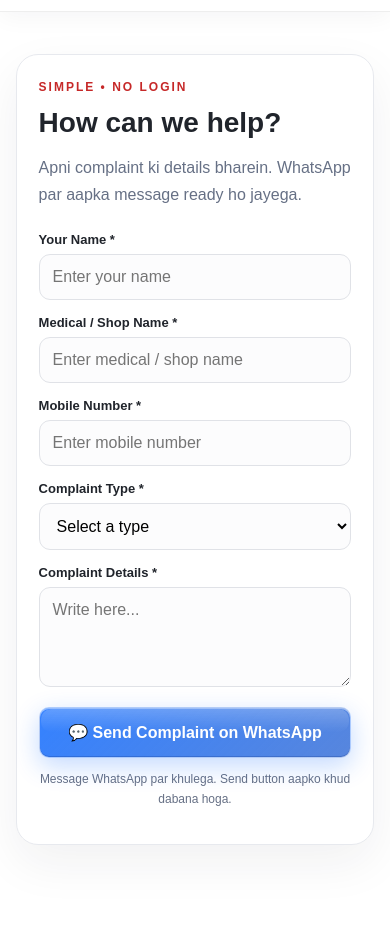
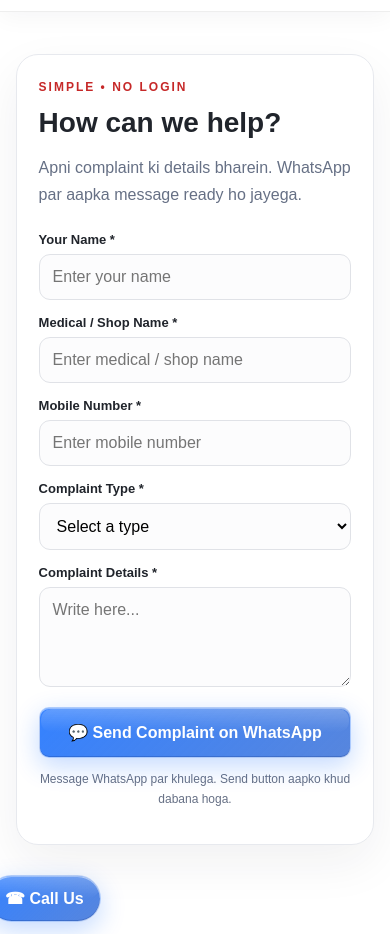
Before and after one commit to Abhishek-3002/CMADD2, a website: page complaint.html in a window 390 px wide. Shown: the part 60-994 px from the top of the page. Before the commit the page ends 947 px from the top, so only its background shows below. Drawn offline with Linux system fonts and the light colour scheme.

Commit message:
Apply shared responsive theme and site-wide call options

```diff
--- a/complaint.html
+++ b/complaint.html
@@ -13,4 +13,5 @@
 </section></main>
 <script>
 document.getElementById('requestForm').addEventListener('submit',function(e){e.preventDefault();if(!this.reportValidity())return;const data=new FormData(this);const lines=['*CMADD - Complaint*',''];for(const [key,value] of data.entries()){const label=document.querySelector('[name="'+key+'"]').previousElementSibling.textContent.replace(' *','');lines.push('*'+label+':* '+String(value).trim())}lines.push('','Sent from CMADD website.');window.open('https://wa.me/918000540156?text='+encodeURIComponent(lines.join('\n')),'_blank','noopener');});
-</script></body></html>
+</script><script src="script.js"></script>
+</body></html>
```
